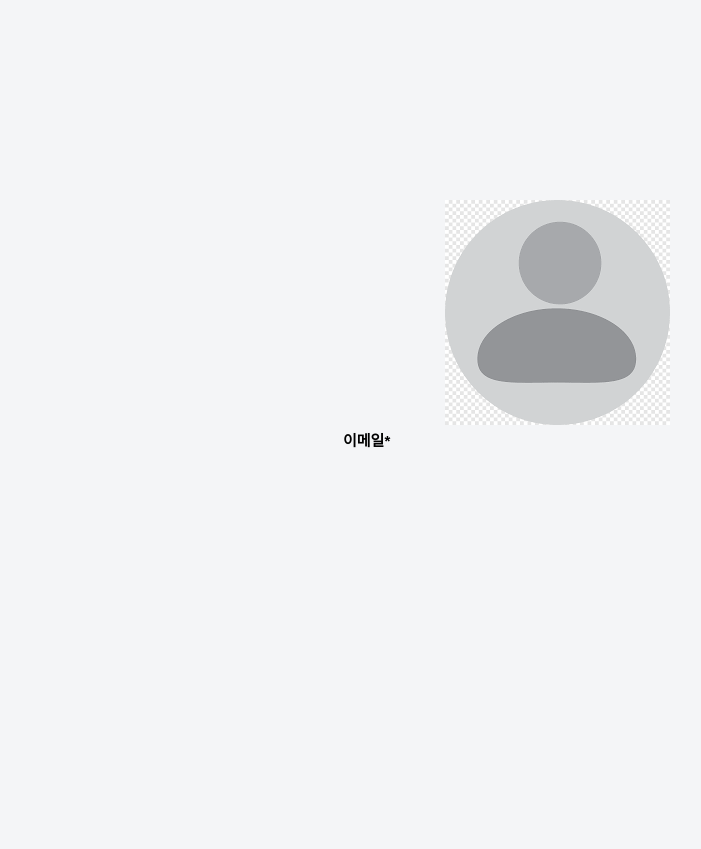
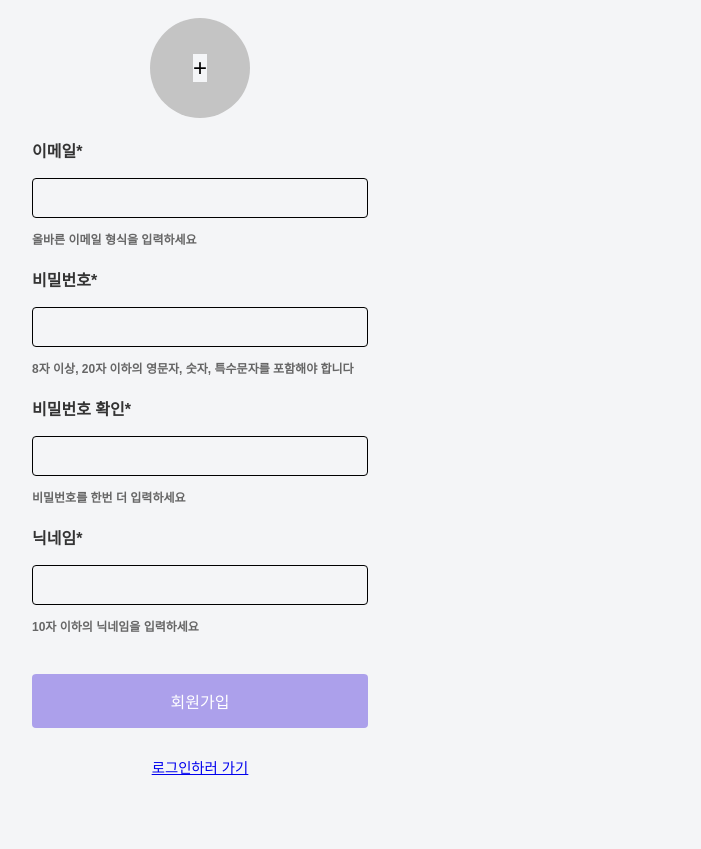
Before and after one commit to 100-hours-a-week/2-urung-lee-community-fe, a plain HTML site: page html/signin.html in a window 1280 px wide. Shown: the part 596-1445 px from the top of the page, without its empty margins (440-1141 px from the left). Before the commit the page ends 1046 px from the top, so only its background shows below. Drawn offline with Linux system fonts and the light colour scheme.

Commit message:
[Feat] signin Page Layout, need modify help-link button

```diff
--- a/assets/css/pages/signin.css
+++ b/assets/css/pages/signin.css
@@ -1,48 +1,143 @@
-*{
+* {
     margin: 0;
     padding: 0;
     box-sizing: border-box;
     background: #f4f5f7;
 }
-header {
+
+header{
+    width: 100%;
     height: 104px;
     padding-top: 2.25rem;
     padding-bottom: 2.25rem;
+    /*padding-left: 23rem;*/
+    text-align: center;
+    border-bottom: 1px solid #000000;
+    /*display: flex;*/
+}
+
+.padding-space{
+    margin: 0;
+    padding: 0;
+    box-sizing: border-box;
     background: #f4f5f7;
-    display: flex;
-    justify-content: center;
-    border-bottom: 1px solid #000000;
 }
+
 body {
     font-family: 'Goorm Sans', sans-serif;
     font-weight: 400;
-    font-style: normal;
+    min-height: 100vh;
     display: flex;
     flex-direction: column;
-    min-height: 100vh;
     margin: 0;
-    -webkit-user-select: none;
-    -moz-user-select: none;
-    -ms-user-select: none;
-    user-select: none;
+    background-color: #f4f5f7;
 }
-.signin{
-    padding-top: 265px;
+
+h1{
+    font-size: 2rem;
+    color: #000000;
+    /*display: flex;*/
+}
+
+.signin-container {
+    width: 100%;
+    max-width: 400px;
+    margin: 2rem auto;
+    padding: 2rem;
+}
+
+h2 {
     text-align: center;
-    font-size: 32px;
+    margin-top: 23rem;
+    margin-bottom: 2rem;
+    font-size: 2rem;
+    font-weight: 700;
+    color: #000000;
+}
+
+/*.form-container {*/
+/*    padding: 20px;*/
+/*    background-color: #f4f5f7;*/
+/*}*/
+
+.profile-upload {
+    width: 100px;
+    height: 100px;
+    background: #c4c4c4;
+    border-radius: 50%;
+    display: flex;
+    align-items: center;
+    justify-content: center;
+    margin: 0 auto 20px;
+    cursor: pointer;
+}
+
+.profile-upload span {
+    font-size: 24px;
+    color: #000000 ;
+    border: 1px;
+}
+
+.form-group {
+    display: flex;
+    flex-direction: column;
+    margin-bottom: 20px;
+    gap: 0.5rem;
     font-weight: 700;
 }
-.profile{
-    padding-left: 783px;
-    font-size: 15px;
-    font-weight: 700;
+
+.form-group label {
+    display: block;
+    margin-bottom: 8px;
+    color: #333;
 }
-.profile_img{
-    padding-left: 885px;
-    padding-top: 360px;
+
+.form-group input {
+    width: 100%;
+    padding: 10px;
+    border: 1px solid #000000;
+    border-radius: 4px;
+    font-size: 1rem;
 }
-.email{
-    padding-left: 783px;
-    font-size: 15px;
-    font-weight: 700;
+
+.helper-text {
+    font-size: 12px;
+    color: #666;
+    margin-top: 4px;
 }
+
+.submit-button {
+    width: 100%;
+    padding: 15px;
+    background-color: #ACA0EB;
+    color: white;
+    border: none;
+    border-radius: 4px;
+    font-size: 16px;
+    cursor: pointer;
+    margin-top: 20px;
+    margin-bottom: 20px;
+}
+
+.submit-button:disabled {
+    background-color: #f4f5f7;
+    cursor: not-allowed;
+}
+
+.error-message {
+    color: #ff4757;
+    font-size: 12px;
+    margin-top: 4px;
+    display: none;
+}
+
+.help-link{
+    text-align: center;
+    color: #000000;
+    text-decoration: none;
+    font-size: 0.9rem;
+    padding: 0.5rem;
+}
+.help-link:hover{
+    text-decoration: underline;
+}
--- a/html/signin.html
+++ b/html/signin.html
@@ -1,5 +1,5 @@
 <!DOCTYPE html>
-<html lang="kr">
+<html lang="ko">
 <head>
     <meta charset="UTF-8">
     <meta name="viewport" content="width=device-width, initial-scale=1.0">
@@ -7,24 +7,53 @@
     <title>회원가입</title>
 </head>
 <body>
-    <header>
+    <header class="header">
+<!--        <h1 href="#" class="help-link"><</h1>-->
         <h1 class="title padding-space">아무 말 대잔치</h1>
     </header>
-    <div class = "signin">
-        <p> 회원가입</p>
-    </div>
-    <div class="profile">
-        <p>프로필 사진</p>
-    </div>
-    <div class="profile_img">
-        <img src="/assets/images/profile_img.png" alt="default_img" />
-    </div>
-    <div class="email">
-        이메일*
-    </div>
+    <main>
+    <section class="signin-container">
+        <h2> 회원가입</h2>
+        <div class="profile-upload" id="profileUpload">
+            <span>+</span>
+            <input type="file" id="profileInput" hidden accept="image/*">
+        </div>
 
-<section class="wrap">
+        <form class="signupForm">
+            <div class="form-group">
+                <label for="email">이메일*</label>
+                <input type="email" id="email" required>
+                <div class="helper-text">올바른 이메일 형식을 입력하세요</div>
+                <div class="error-message" id="emailError"></div>
+            </div>
 
-</section>
+            <div class="form-group">
+                <label for="password">비밀번호*</label>
+                <input type="password" id="password" required>
+                <div class="helper-text">8자 이상, 20자 이하의 영문자, 숫자, 특수문자를 포함해야 합니다</div>
+                <div class="error-message" id="passwordError"></div>
+            </div>
+            <div class="form-group">
+                <label for="passwordConfirm">비밀번호 확인*</label>
+                <input type="password" id="passwordConfirm" required>
+                <div class="helper-text">비밀번호를 한번 더 입력하세요</div>
+                <div class="error-message" id="passwordConfirmError"></div>
+            </div>
+
+            <div class="form-group">
+                <label for="nickname">닉네임*</label>
+                <input type="text" id="nickname" required>
+                <div class="helper-text">10자 이하의 닉네임을 입력하세요</div>
+                <div class="error-message" id="nicknameError"></div>
+            </div>
+
+            <button type="submit" class="submit-button" id="submitButton">회원가입</button>
+            <div class ="help-link">
+                <a href="#">로그인하러 가기</a>
+            </div>
+<!--            <a href="#" class="help-link">로그인하러 가기</a>-->
+        </form>
+    </section>
+    </main>
 </body>
 </html>
```
